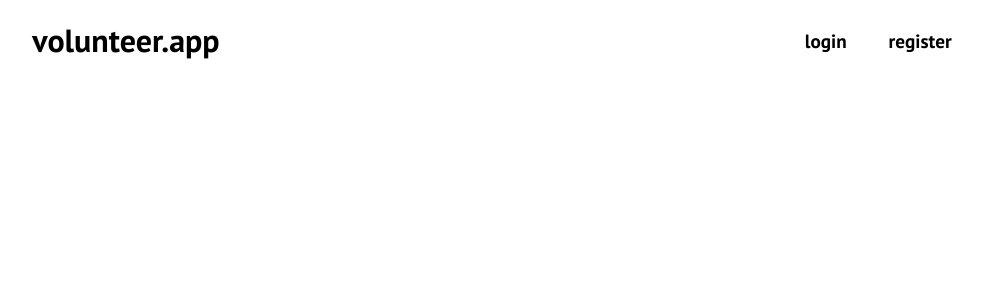
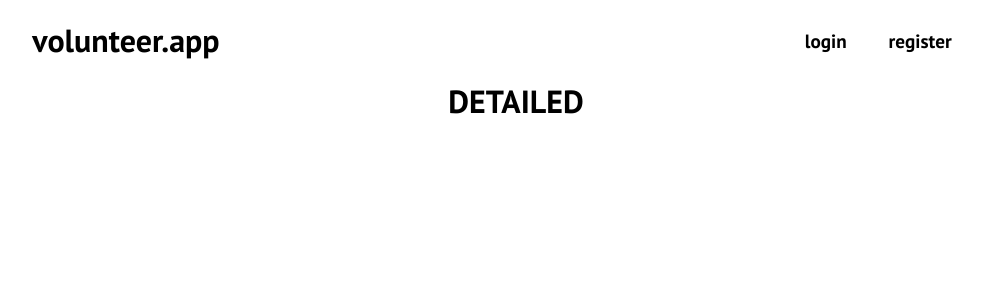
Before and after one commit to toktamm/V-OPP, a React (Create React App) app in the folder client/: page /detailed in a window 1280 px wide. Shown: the top 300 px of the page, without its empty margins (124-1107 px from the left). Built offline with nearby package versions, Linux system fonts and the light colour scheme.

Commit message:
add detailed component

```diff
--- a/client/src/App.js
+++ b/client/src/App.js
@@ -6,6 +6,7 @@ import Navbar from "./components/Navbar";
 import Home from "./components/pages/Home";
 import Login from "./components/pages/Login";
 import Register from "./components/pages/Register";
+import Detailed from "./components/pages/Detailed";
 
 import "./App.css";
 
@@ -55,6 +56,7 @@ function App() {
           <Route path="/" exact component={Home} />
           <Route path="/login" component={Login} />
           <Route path="/register" component={Register} />
+          <Route path="/detailed" component={Detailed} />
         </Switch>
       </Router>
     </>
--- a/client/src/components/Posts.js
+++ b/client/src/components/Posts.js
@@ -13,7 +13,7 @@ function Posts() {
               title="Earth Day Community Clean-Ups"
               text="On Earth Day join hundreds of high school students to clean Toronto together! Choose a location that works best for you and sign-up with your friends.On Earth Day join hundreds of high school students to clean Toronto together! Choose a location that works best for you and sign-up with your friends."
               detail="Click for more details"
-              path="/detailedPost"
+              path="/detailed"
             />
           </ul>
         </div>
--- /dev/null
+++ b/client/src/components/pages/Detailed.js
@@ -0,0 +1,7 @@
+import React from "react";
+import "../../App.css";
+
+
+export default function Detailed() {
+  return <h1 className="detailed">DETAILED</h1>;
+}
```
